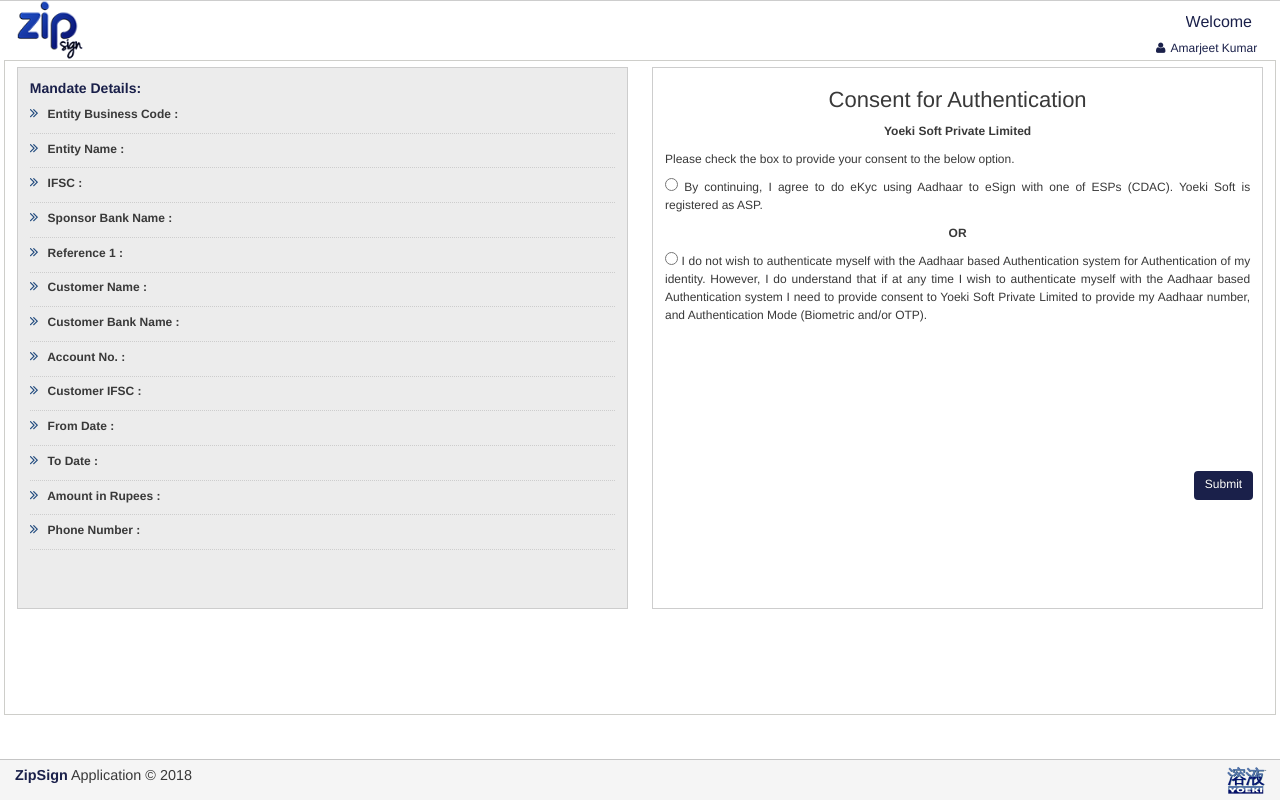
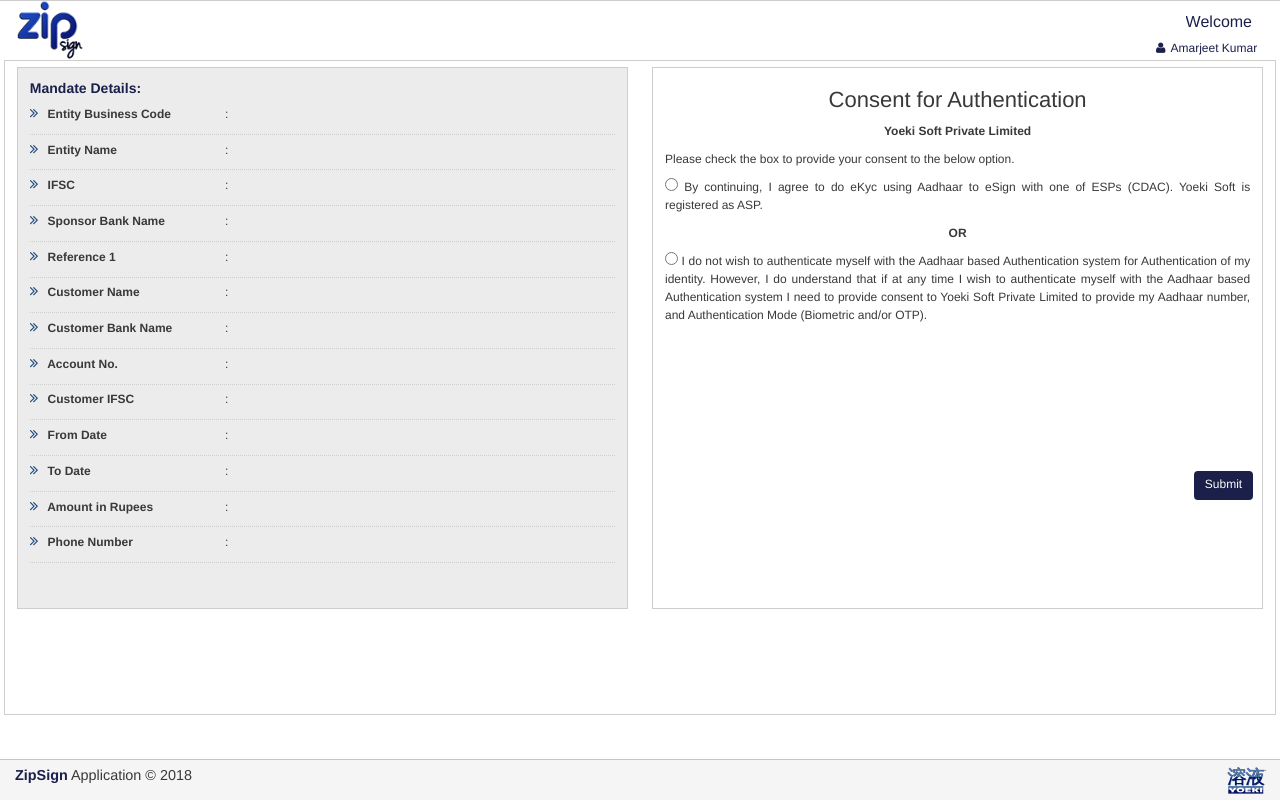
Before and after one commit to Himanshu3101/npci, an Angular app: page / in a window 1280 px wide. Built offline with nearby package versions, Linux system fonts and the light colour scheme; no server answers.

Commit message:
frontend work added

```diff
--- a/src/app/app.component.html
+++ b/src/app/app.component.html
@@ -60,11 +60,11 @@
                       <li>
                           <div class="form-group">
                               <label class="col-sm-6 col-md-4 col-xs-6 control-label no-padding" for="form-field-1">
-                                  <i class="fa fa-angle-double-right"></i> Entity Business Code : {{entityBusinessCode}}
+                                  <i class="fa fa-angle-double-right"></i> Entity Business Code
                               </label>
                               <div class="col-sm-6 col-md-7 col-xs-6 no-padding">
                                   <label id="lblEntityBusinessCode" runat="server" class="col-sm-12 col-md-12 col-xs-12 control-label no-padding"
-                                      for="form-field-1">
+                                      for="form-field-1">: {{entityBusinessCode}}
                                   </label>
                               </div>
                           </div>
@@ -72,11 +72,11 @@
                       <li>
                           <div class="form-group">
                               <label class="col-sm-6 col-md-4 col-xs-6 control-label no-padding" for="form-field-1">
-                                  <i class="fa fa-angle-double-right"></i> Entity Name : {{entityName}}
+                                  <i class="fa fa-angle-double-right"></i> Entity Name
                               </label>
                               <div class="col-sm-6 col-md-7 col-xs-6 no-padding">
                                   <label id="lblEntityName" runat="server" class="col-sm-12 col-md-12 col-xs-12 control-label no-padding"
-                                      for="form-field-1">
+                                      for="form-field-1"> : {{entityName}}
                                   </label>
                               </div>
                           </div>
@@ -84,11 +84,11 @@
                       <li>
                           <div class="form-group">
                               <label class="col-sm-6 col-md-4 col-xs-6 control-label no-padding" for="form-field-1">
-                                  <i class="fa fa-angle-double-right"></i> IFSC : {{ifsc}}
+                                  <i class="fa fa-angle-double-right"></i> IFSC
                               </label>
                               <div class="col-sm-6 col-md-7 col-xs-6 no-padding">
                                   <label id="lblIFSC" class="col-sm-12 col-md-12 col-xs-12 control-label no-padding"
-                                      for="form-field-1">
+                                      for="form-field-1"> : {{ifsc}}
                                   </label>
                               </div>
                           </div>
@@ -96,11 +96,11 @@
                       <li>
                           <div class="form-group">
                               <label class="col-sm-6 col-md-4 col-xs-6 control-label no-padding" for="form-field-1">
-                                  <i class="fa fa-angle-double-right"></i> Sponsor Bank Name : {{sponsorBankName}}
+                                  <i class="fa fa-angle-double-right"></i> Sponsor Bank Name
                               </label>
                               <div class="col-sm-6 col-md-7 col-xs-6 no-padding">
                                   <label id="lblSponsorBankName"  class="col-sm-12 col-md-12 col-xs-12 control-label no-padding"
-                                      for="form-field-1">
+                                      for="form-field-1"> : {{sponsorBankName}}
                                   </label>
                               </div>
                           </div>
@@ -108,11 +108,11 @@
                       <li>
                           <div class="form-group">
                               <label class="col-sm-6 col-md-4 col-xs-6 control-label no-padding" for="form-field-1">
-                                  <i class="fa fa-angle-double-right"></i> Reference 1 : {{Refrence1}}
+                                  <i class="fa fa-angle-double-right"></i> Reference 1
                                  </label>
                               <div class="col-sm-6 col-md-7 col-xs-6 no-padding">
                                     <label id="lblRefrence1" runat="server" class="col-sm-12 col-md-12 col-xs-12 control-label no-padding"
-                                      for="form-field-1">
+                                      for="form-field-1"> : {{Refrence1}}
                                     </label>
                               </div>
                           </div>
@@ -120,11 +120,11 @@
                       <li>
                           <div class="form-group">
                               <label class="col-sm-6 col-md-4 col-xs-6 control-label no-padding" for="form-field-1">
-                                  <i class="fa fa-angle-double-right"></i> Customer Name : {{customerName}}
+                                  <i class="fa fa-angle-double-right"></i> Customer Name
                               </label>
                               <div class="col-sm-6 col-md-7 col-xs-6 no-padding">
                                   <label id="lblCustName" runat="server" class="col-sm-12 col-md-12 col-xs-12 control-label no-padding"
-                                      for="form-field-1">
+                                      for="form-field-1"> : {{customerName}}
                                   </label>
                               </div>
                           </div>
@@ -132,11 +132,11 @@
                       <li>
                           <div class="form-group">
                               <label class="col-sm-6 col-md-4 col-xs-6 control-label no-padding" for="form-field-1">
-                                  <i class="fa fa-angle-double-right"></i> Customer Bank Name : {{customerBankName}}
+                                  <i class="fa fa-angle-double-right"></i> Customer Bank Name
                               </label>
                               <div class="col-sm-6 col-md-7 col-xs-6 no-padding">
                                   <label id="lblcustomerBankname" runat="server" class="col-sm-12 col-md-12 col-xs-12 control-label no-padding"
-                                      for="form-field-1">
+                                      for="form-field-1"> : {{customerBankName}}
                                   </label>
                               </div>
                           </div>
@@ -144,11 +144,11 @@
                       <li>
                           <div class="form-group">
                               <label class="col-sm-6 col-md-4 col-xs-6 control-label no-padding" for="form-field-1">
-                                  <i class="fa fa-angle-double-right"></i> Account No. : {{AccNo}}
+                                  <i class="fa fa-angle-double-right"></i> Account No.
                               </label>
                               <div class="col-sm-6 col-md-7 col-xs-6 no-padding">
                                   <label id="lblAcNo" runat="server" class="col-sm-12 col-md-12 col-xs-12 control-label no-padding"
-                                      for="form-field-1">
+                                      for="form-field-1"> : {{AccNo}}
                                   </label>
                               </div>
                           </div>
@@ -156,11 +156,11 @@
                       <li>
                           <div class="form-group">
                               <label class="col-sm-6 col-md-4 col-xs-6 control-label no-padding" for="form-field-1">
-                                  <i class="fa fa-angle-double-right"></i> Customer IFSC : {{customerIFSC}}
+                                  <i class="fa fa-angle-double-right"></i> Customer IFSC
                               </label>
                               <div class="col-sm-6 col-md-7 col-xs-6 no-padding">
                                   <label id="lblcustomerIFSC"  class="col-sm-12 col-md-12 col-xs-12 control-label no-padding"
-                                      for="form-field-1">
+                                      for="form-field-1"> : {{customerIFSC}}
                                   </label>
                               </div>
                           </div>
@@ -168,11 +168,11 @@
                       <li>
                           <div class="form-group">
                               <label class="col-sm-6 col-md-4 col-xs-6 control-label no-padding" for="form-field-1">
-                                  <i class="fa fa-angle-double-right"></i> From Date : {{fromDate}}
+                                  <i class="fa fa-angle-double-right"></i> From Date
                               </label>
                               <div class="col-sm-6 col-md-7 col-xs-6 no-padding">
                                   <label id="lblFromDate"  class="col-sm-12 col-md-12 col-xs-12 control-label no-padding"
-                                      for="form-field-1">
+                                      for="form-field-1"> : {{fromDate}}
                                   </label>
                               </div>
                           </div>
@@ -180,11 +180,11 @@
                       <li>
                           <div class="form-group">
                               <label class="col-sm-6 col-md-4 col-xs-6 control-label no-padding" for="form-field-1">
-                                  <i class="fa fa-angle-double-right"></i> To Date : {{toDate}}
+                                  <i class="fa fa-angle-double-right"></i> To Date
                               </label>
                               <div class="col-sm-6 col-md-7 col-xs-6 no-padding">
                                   <label id="lblTODATE"  class="col-sm-12 col-md-12 col-xs-12 control-label no-padding"
-                                      for="form-field-1">
+                                      for="form-field-1"> : {{toDate}}
                                   </label>
                               </div>
                           </div>
@@ -192,11 +192,11 @@
                       <li>
                           <div class="form-group">
                               <label class="col-sm-6 col-md-4 col-xs-6 control-label no-padding" for="form-field-1">
-                                  <i class="fa fa-angle-double-right"></i> Amount in Rupees : {{amtRupees}}
+                                  <i class="fa fa-angle-double-right"></i> Amount in Rupees
                               </label>
                               <div class="col-sm-6 col-md-7 col-xs-6 no-padding">
                                   <label id="lblAmountRupees" class="col-sm-12 col-md-12 col-xs-12 control-label no-padding"
-                                      for="form-field-1">
+                                      for="form-field-1"> : {{amtRupees}}
                                   </label>
                               </div>
                           </div>
@@ -204,11 +204,11 @@
                       <li>
                           <div class="form-group">
                               <label class="col-sm-6 col-md-4 col-xs-6 control-label no-padding" for="form-field-1">
-                                  <i class="fa fa-angle-double-right"></i> Phone Number : {{phoneNumber}}
+                                  <i class="fa fa-angle-double-right"></i> Phone Number
                               </label>
                               <div class="col-sm-6 col-md-7 col-xs-6 no-padding">
                                   <label id="lblPhoneNumber"  class="col-sm-12 col-md-12 col-xs-12 control-label no-padding"
-                                      for="form-field-1">
+                                      for="form-field-1"> : {{phoneNumber}}
                                   </label>
                               </div>
                           </div>
```
Also changed, not shown: src/assets/css/ace.min.css. Lines whose indentation alone changed are shown as unchanged.
